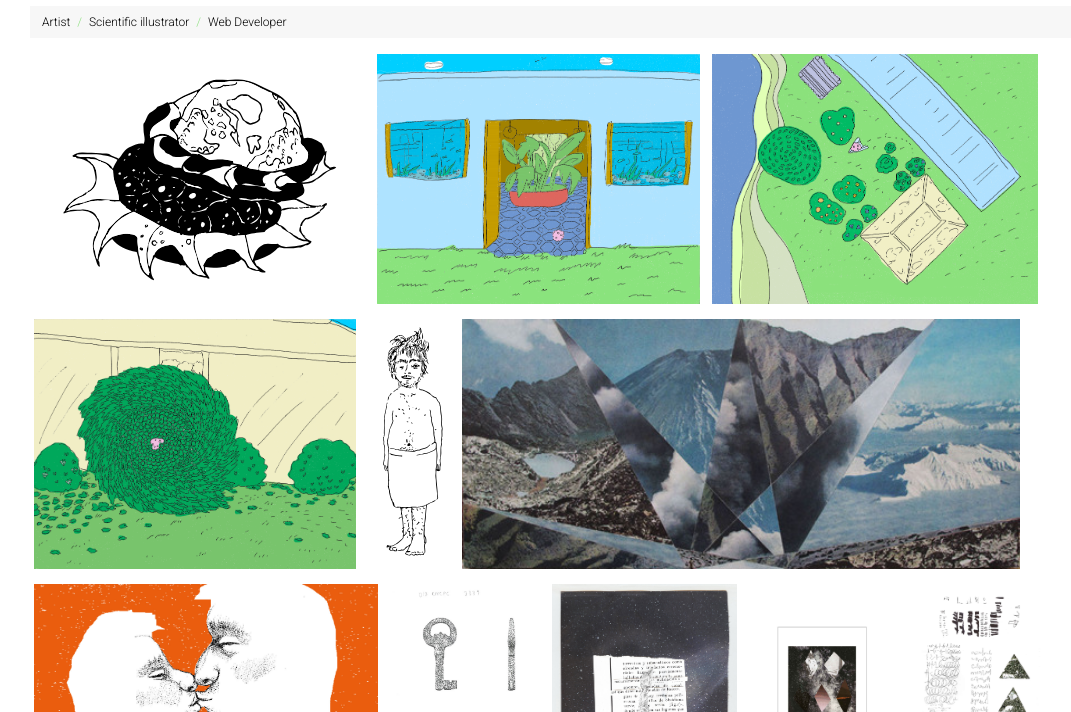
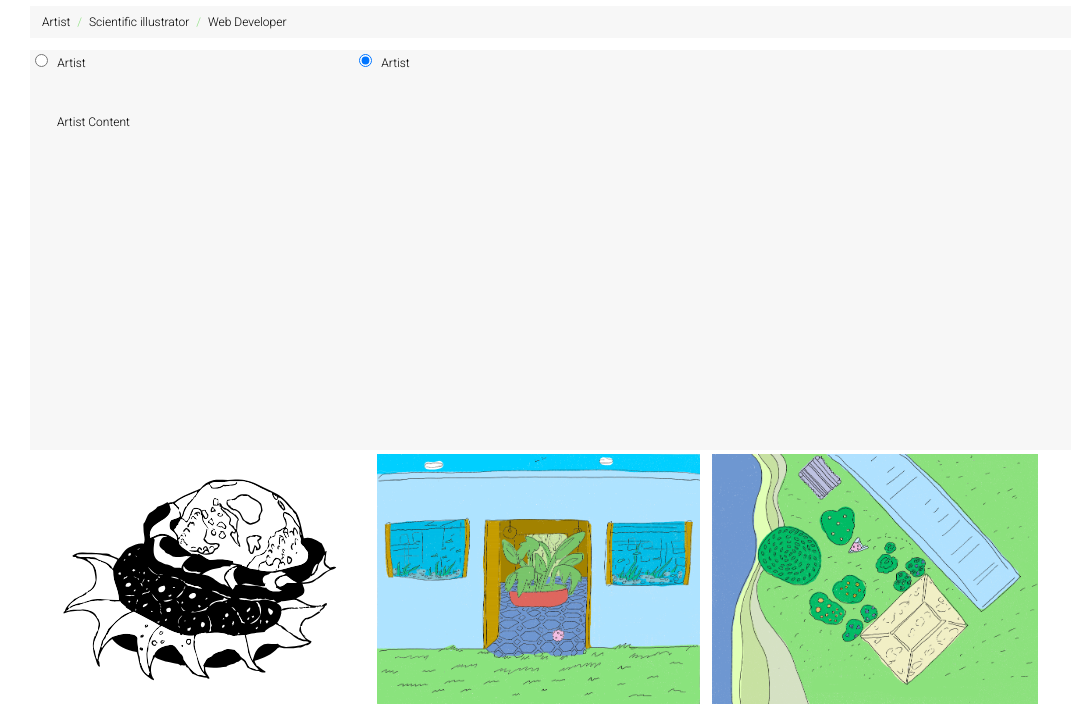
Before and after one commit to MarianaGT/illustration-portfolio, a plain HTML site: page index.html in a window 1280 px wide. Shown: the part 68-780 px from the top of the page, without its empty margins (10-1081 px from the left). Drawn offline with Linux system fonts and the light colour scheme.

Commit message:
tabs 1 2 3

```diff
--- a/index.css
+++ b/index.css
@@ -114,6 +114,12 @@ footer {
   height: 100px;
 }
 
+.tabs {
+  position: relative;
+  background-color: #f7f7f7;
+  min-height: 400px;
+}
+
 .tab {
   float: left;
   width: 27%;
@@ -122,11 +128,11 @@ footer {
 .tab label {
   // set label height
   top: 1em;
-  font-size: 1.5em;
+  font-size: 12px;
   padding: 0.2em;
 
   &:hover {
-    background-color: white;
+    background-color: yellow;
   }
 }
 
@@ -140,7 +146,7 @@ footer {
 
   &:focus + label {
     outline: 2px dotted black;
-    background-color: white;
+    background-color: yellow;
     color: black;
   }
 }
--- a/index.html
+++ b/index.html
@@ -13,6 +13,22 @@
         <h2>M GALÁN · Open Studio</h2>
         <div class="gray-bg">
           <p>Artist <span>/</span> Scientific illustrator <span>/</span> Web Developer</p>
+        </div>
+        <div class="tabs gray-bg">
+          <div class="tab">
+            <input type="radio" name="tabgroup" id="tab-1" checked>
+            <label for="tab-1">Artist</label>
+            <div class="content">
+              <p>Artist Content</p>
+            </div>
+          </div>
+          <div class="tab">
+            <input type="radio" name="tabgroup" id="tab-2" checked>
+            <label for="tab-2">Artist</label>
+            <div class="content">
+              <p>Artist Content</p>
+            </div>
+          </div>
         </div>
       </div>
     </header>
```
